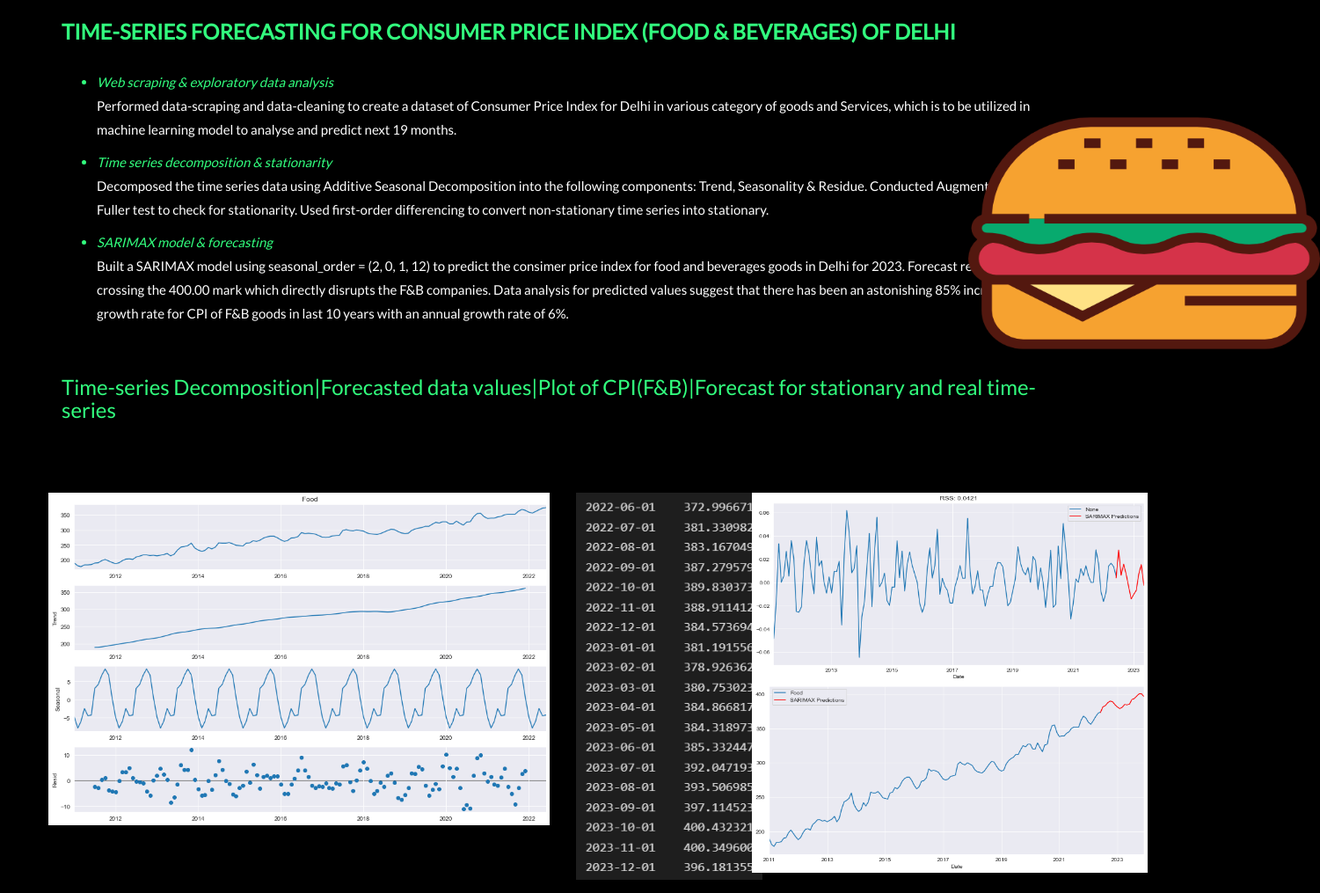
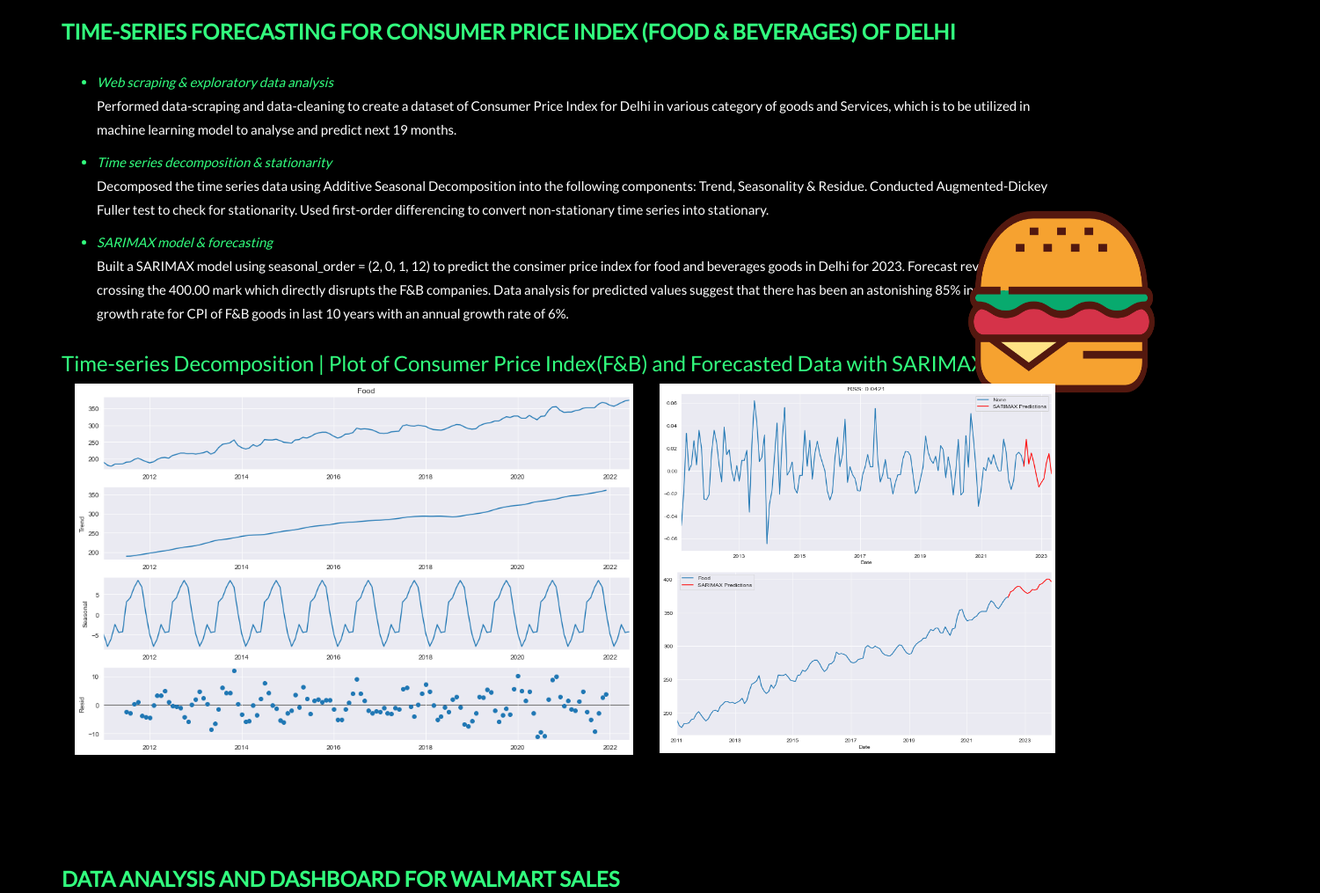
Before and after one commit to volantxs/first, a plain HTML site: page index.html in a window 1280 px wide. Shown: the part 1333-2348 px from the top of the page at 88% size, 1501 px wide, since content can reach past the window. Drawn offline with nearby package versions, Linux system fonts and the light colour scheme.

Commit message:
Update index.html

```diff
--- a/index.html
+++ b/index.html
@@ -88,38 +88,39 @@
 <div id="projectOne" class="container bg-grey">
   <h2>Time-series Forecasting for Consumer Price Index (Food & Beverages) of Delhi<br></h2>
   <ul>
-  <img src="images/burgah.png" alt="burgah"  height="370" width="400" class="thumbnail-right slideanim" >
 
 <li><i>Web scraping & exploratory data analysis</i><br><p>Performed data-scraping and data-cleaning to create a dataset of Consumer Price Index
     for Delhi in various category of goods and Services, which is to be utilized in machine learning model to analyse and predict next 19 months.</p></li>
 <li><i>Time series decomposition & stationarity</i><br><p>
+  <img src="images/burgah.png" alt="burgah"  height="290" width="212" class="thumbnail-right slideanim" >
+
   Decomposed the time series data using Additive Seasonal Decomposition into the following components: Trend, Seasonality & Residue. Conducted Augmented-Dickey Fuller
   test to check for stationarity. Used first-order differencing to convert non-stationary time series into stationary.</p></li>
 
 <li><i>SARIMAX model & forecasting</i><br><p>Built a SARIMAX model using seasonal_order = (2, 0, 1, 12) to predict the consimer price index
   for food and beverages goods in Delhi for 2023. Forecast revealed CPI crossing the 400.00 mark which directly disrupts the F&B companies. Data analysis for predicted values suggest that
   there has been an astonishing 85% increase in growth rate for CPI of F&B goods in last 10 years with an annual growth rate of 6%.</p></li>
-</ul><br>
-<h3>Time-series Decomposition|Forecasted data values|Plot of CPI(F&B)|Forecast for stationary and real time-series</h3>
-
+</ul>
 </div>
-<div class= "container-fluid bg-grey">
+<div class= "container bg-grey">
   <div class="slideanim">
-    <img src="images/seasonal_decomp.png" alt="CPI_food" class=" col-sm-6" >
+<h3>Time-series Decomposition | Plot of Consumer Price Index(F&B) and Forecasted Data with SARIMAX </h3>
+    <img src="images/seasonal_decomp.png" alt="CPI_food" class="col-sm-7" >
   </div>
-  <div class="slideanim col-sm-2">
+  <!-- <div class="slideanim col-sm-2">
     <img src="images/data.png" alt="CPI_food_data"  height="440">
     <p></p>
-  </div>
+  </div> -->
   <div class=" slideanim col-sm-4">
-    <img src="images/sarimax.png" alt="CPI_food"  height="216" width="450">
-    <img src="images/sarimax_pred.png" alt="CPI_food"  height="216" width="450" >
+    <img src="images/sarimax.png" alt="CPI_food"  height="210" width="450">
+    <img src="images/sarimax_pred.png" alt="CPI_food"  height="210" width="450" >
   </div>
 </div>
 
 <!-- Container (Portfolio Section) -->
 <div id="projectTwo" class="container bg-grey">
         <div >
+          <br><br><br><br>
             <h2>DATA ANALYSIS AND DASHBOARD FOR WALMART SALES</h2><br>
             <div><ul>
               <li>Data Retrieval & Manipulation <p>Manipulated data from the given database of Walmart sales (2011 - 2014). Eliminated NaN values,
@@ -129,13 +130,14 @@
                 in what year or occassion whihch inturn is helpful in developing a cunning marketing strategy evolved around a certain state/goods/occassion.
               </p></li>
               </ul>
+              <br>
                <img src="images/Walmart_data_analysis (2)-1.png" alt="walmart" height="500" width="900" class="center slideanim">
             </div>
         </div>
       </div>
   </div><br>
 
-<footer class="container-fluid text-center">
+<footer id="contact" class="container-fluid text-center">
   <a href="#myPage" title="To Top">
     <span class="glyphicon glyphicon-chevron-up"></span>
   </a>
```
